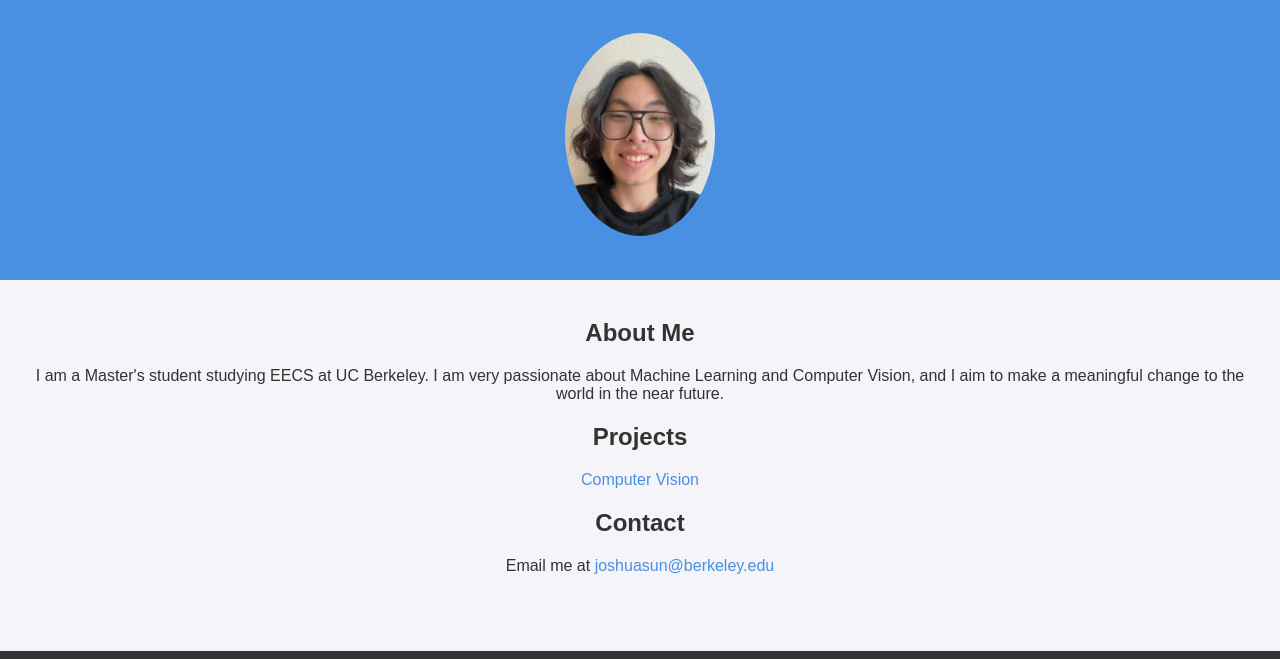
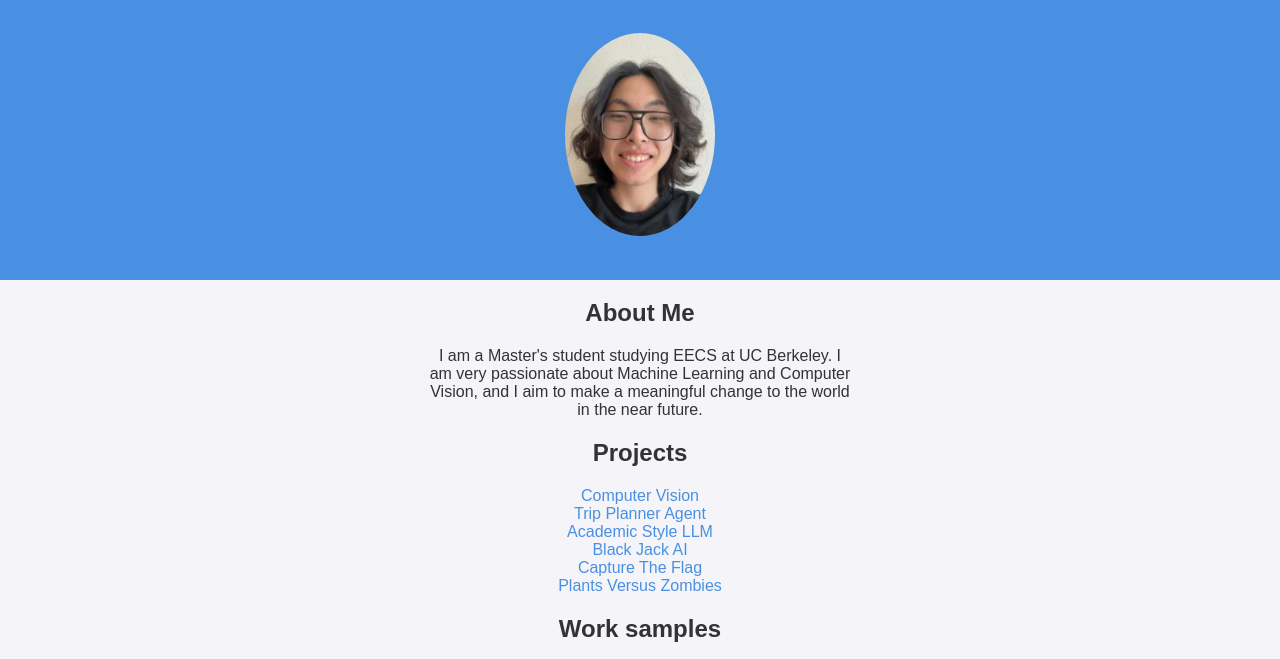
Before and after one commit to Joshua-Sun-CompSci/Joshua-Sun-CompSci.github.io, a plain HTML site: page index.html in a window 1280 px wide. Shown: the part 141-800 px from the top of the page. Drawn offline with Linux system fonts and the light colour scheme.

Commit message:
updated index.html

```diff
--- a/index.html
+++ b/index.html
@@ -19,7 +19,13 @@
             padding: 40px 0;
         }
         main {
-            padding: 20px;
+            text-align: center; /* centers all text and inline content inside main */
+        }
+        .about-container {
+            max-width: 33%;       /* restrict width to ~middle 1/3 of page */
+            margin: 0 auto;       /* horizontally center the container */
+            text-align: center;   /* center the text inside */
+            word-wrap: break-word; /* ensures long words break to next line if needed */
         }
         img {
             border-radius: 50%;
@@ -46,16 +52,27 @@
     </header>
 
     <main>
-        <h2>About Me</h2>
-        <p>
-            I am a Master's student studying EECS at UC Berkeley. I am very passionate about Machine Learning and Computer Vision, and I aim to make a meaningful change to the world in the near future.
-        </p>
+        <div class="about-container">
+            <h2>About Me</h2>
+            <p>
+                I am a Master's student studying EECS at UC Berkeley. I am very passionate about Machine Learning and Computer Vision,
+                and I aim to make a meaningful change to the world in the near future.
+            </p>
+        </div>
 
         <h2>Projects</h2>
         <ul style="list-style: none; padding: 0;">
             <li><a href="https://joshua-sun-compsci.github.io/cs280a/" target="_blank">Computer Vision</a></li>
-            <!-- <li><a href="#">Project 2</a></li>
-            <li><a href="#">Project 3</a></li> -->
+            <li><a href="https://github.com/Angelinaaaaaaaaaaaa/Trip_Planner_Agent" target="_blank">Trip Planner Agent</a></li>
+            <li><a href="https://github.com/Joshua-Sun-CompSci/academic-style-llms" target="_blank">Academic Style LLM</a></li>
+            <li><a href="https://github.com/LimJH2002/BlackjackAI" target="_blank">Black Jack AI</a></li>
+            <li><a href="https://github.com/Joshua-Sun-CompSci/capture_the_flag" target="_blank">Capture The Flag</a></li>
+            <li><a href="https://github.com/Joshua-Sun-CompSci/PVZ" target="_blank">Plants Versus Zombies</a></li>
+        </ul>
+
+        <h2>Work samples</h2>
+        <ul style="list-style: none; padding: 0;">
+            <li><a href="https://github.com/Joshua-Sun-CompSci/Database-Synchronization" target="_blank">Database Synchronization</a></li>
         </ul>
 
         <h2>Contact</h2>
```
